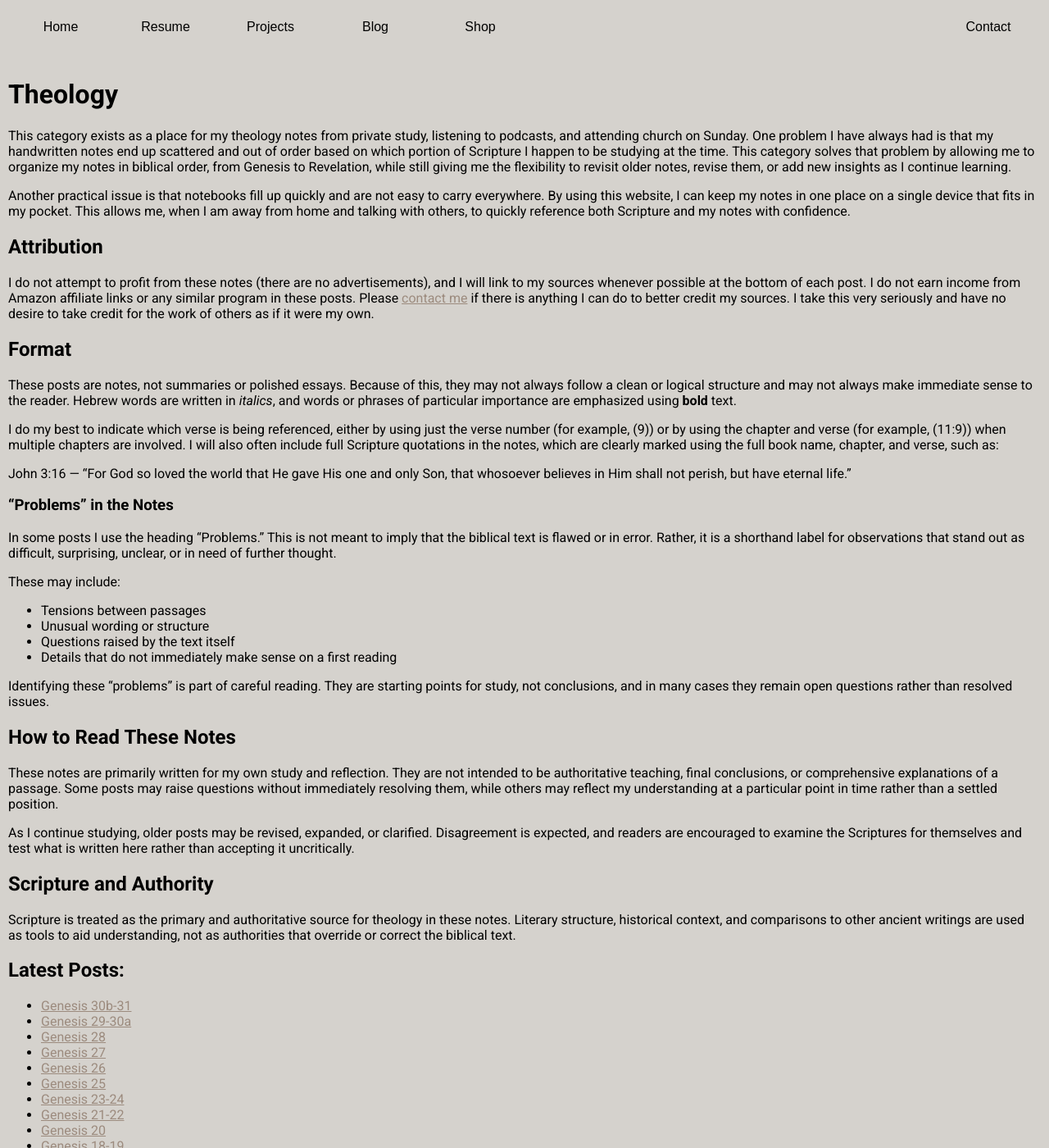
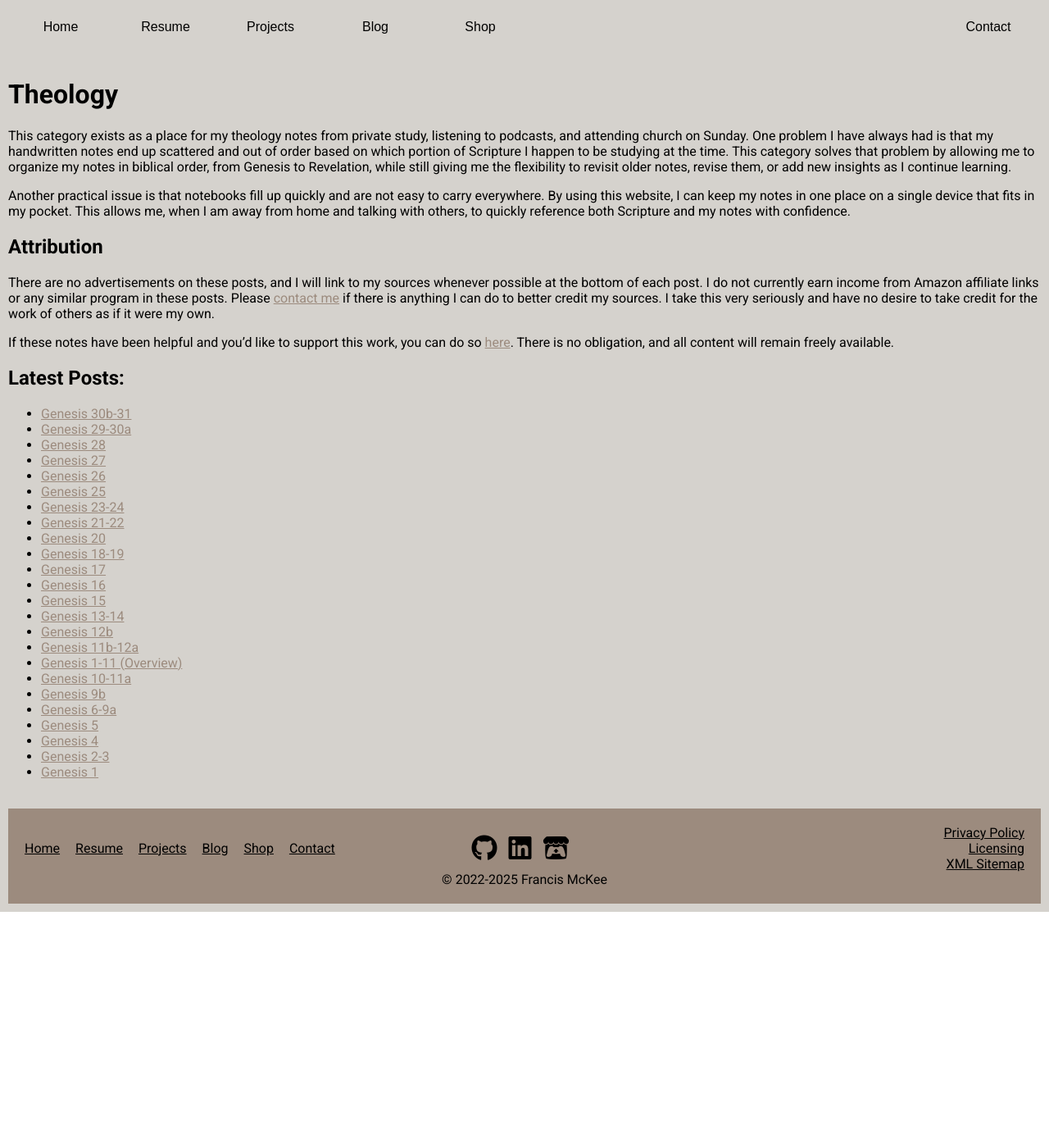
Before and after one commit to Francis-McKee/francis-mckee.github.io, a Jekyll site: the page built from _categories/theology.md, in a window 1280 px wide and 1400 px high. Shown: the whole window at 82% size. Built offline with Jekyll 4.4.1, drawn with Linux system fonts in a browser that asks for light colours; nearby versions of some CDN libraries.

Commit message:
shortened theology category description, added optional donation link to buymetea

```diff
--- a/_categories/theology.md
+++ b/_categories/theology.md
@@ -8,34 +8,7 @@ Another practical issue is that notebooks fill up quickly and are not easy to ca
 
 ## Attribution
 
-I do not attempt to profit from these notes (there are no advertisements), and I will link to my sources whenever possible at the bottom of each post. I do not earn income from Amazon affiliate links or any similar program in these posts. Please [contact me](https://fnmckee.com/contact.html) if there is anything I can do to better credit my sources. I take this very seriously and have no desire to take credit for the work of others as if it were my own.
+There are no advertisements on these posts, and I will link to my sources whenever possible at the bottom of each post. I do not currently earn income from Amazon affiliate links or any similar program in these posts. Please [contact me](https://fnmckee.com/contact.html) if there is anything I can do to better credit my sources. I take this very seriously and have no desire to take credit for the work of others as if it were my own.
 
-## Format
-
-These posts are notes, not summaries or polished essays. Because of this, they may not always follow a clean or logical structure and may not always make immediate sense to the reader. Hebrew words are written in *italics*, and words or phrases of particular importance are emphasized using **bold** text.
-
-I do my best to indicate which verse is being referenced, either by using just the verse number (for example, (9)) or by using the chapter and verse (for example, (11:9)) when multiple chapters are involved. I will also often include full Scripture quotations in the notes, which are clearly marked using the full book name, chapter, and verse, such as:
-
-John 3:16 — “For God so loved the world that He gave His one and only Son, that whosoever believes in Him shall not perish, but have eternal life.”
-
-### “Problems” in the Notes
-
-In some posts I use the heading “Problems.” This is not meant to imply that the biblical text is flawed or in error. Rather, it is a shorthand label for observations that stand out as difficult, surprising, unclear, or in need of further thought.
-
-These may include:
-- Tensions between passages
-- Unusual wording or structure
-- Questions raised by the text itself
-- Details that do not immediately make sense on a first reading
-
-Identifying these “problems” is part of careful reading. They are starting points for study, not conclusions, and in many cases they remain open questions rather than resolved issues.
-
-## How to Read These Notes
-
-These notes are primarily written for my own study and reflection. They are not intended to be authoritative teaching, final conclusions, or comprehensive explanations of a passage. Some posts may raise questions without immediately resolving them, while others may reflect my understanding at a particular point in time rather than a settled position.
-
-As I continue studying, older posts may be revised, expanded, or clarified. Disagreement is expected, and readers are encouraged to examine the Scriptures for themselves and test what is written here rather than accepting it uncritically.
-
-## Scripture and Authority
-
-Scripture is treated as the primary and authoritative source for theology in these notes. Literary structure, historical context, and comparisons to other ancient writings are used as tools to aid understanding, not as authorities that override or correct the biblical text.
+If these notes have been helpful and
+you'd like to support this work, you can do so [here](https://buymetea.org/francis_mckee). There is no obligation, and all content will remain freely available.
```
Also changed, not shown: 1 other file.
